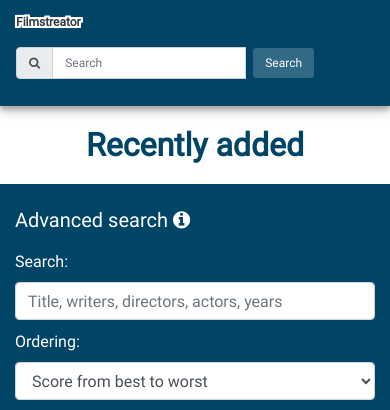
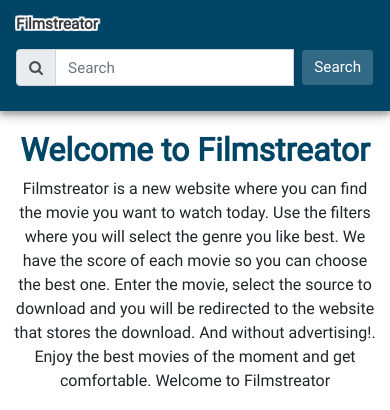
Before and after one commit to koyadovic/filmstreator, a Django app: page / in a window 390 px wide. Shown: the top 410 px of the page. Run offline with Django 3.2, Linux system fonts and the light colour scheme; data that the repository does not hold is empty; some libraries are stand-ins or nearby versions.

Commit message:
Bugfixes

```diff
--- a/implementations/mongodb/searches.py
+++ b/implementations/mongodb/searches.py
@@ -60,6 +60,15 @@ class SearchMongoDB(SearchInterface):
                 for k, v in result.items():
                     if k == '_id':
                         continue
+
+                    if k in ['writers', 'directors', 'stars']:
+                        result[k] = [MongoPerson(**person) for person in v]
+                        continue
+
+                    elif k in ['genres']:
+                        result[k] = [MongoGenre(**genre) for genre in v]
+                        continue
+
                     if type(v) == ObjectId:
                         # this automate the translation of an object id into the referenced object
                         # from another collection searching similarities between collection names
--- a/web/serializers.py
+++ b/web/serializers.py
@@ -29,16 +29,16 @@ class AudiovisualRecordSerializer(serializers.Serializer):
     scores = serializers.SerializerMethodField()
 
     def get_genres(self, obj):
-        return [{'name': genre.get('name')} for genre in obj.genres]
+        return [{'name': genre.name} for genre in obj.genres]
 
     def get_directors(self, obj):
-        return [{'name': person.get('name')} for person in obj.directors]
+        return [{'name': person.name} for person in obj.directors]
 
     def get_writers(self, obj):
-        return [{'name': person.get('name')} for person in obj.writers]
+        return [{'name': person.name} for person in obj.writers]
 
     def get_stars(self, obj):
-        return [{'name': person.get('name')} for person in obj.stars]
+        return [{'name': person.name} for person in obj.stars]
 
     def get_scores(self, obj):
         return [{
--- a/web/static/web/css/styles.10.css
+++ b/web/static/web/css/styles.11.css
@@ -314,8 +333,8 @@ a:hover {
     font-size: 1.5em;
 }
 
-.text_with_2px_border
-{
+.text_with_2px_border {
+    letter-spacing: 5px;
     text-shadow:
         /* first layer at 1px */
         -1px -1px 0px #fff,
@@ -327,23 +346,55 @@ a:hover {
          0px  1px 0px #fff,
          1px  1px 0px #fff,
         /* second layer at 2px */
-        -2px -2px 0px #fff,
-        -1px -2px 0px #fff,
-         0px -2px 0px #fff,
-         1px -2px 0px #fff,
-         2px -2px 0px #fff,
-         2px -1px 0px #fff,
-         2px  0px 0px #fff,
-         2px  1px 0px #fff,
-         2px  2px 0px #fff,
-         1px  2px 0px #fff,
-         0px  2px 0px #fff,
-        -1px  2px 0px #fff,
-        -2px  2px 0px #fff,
-        -2px  1px 0px #fff,
-        -2px  0px 0px #fff,
-        -2px -1px 0px #fff !important;
+        -2px -2px 0px #fff7,
+        -1px -2px 0px #fff7,
+         0px -2px 0px #fff7,
+         1px -2px 0px #fff7,
+         2px -2px 0px #fff7,
+         2px -1px 0px #fff7,
+         2px  0px 0px #fff7,
+         2px  1px 0px #fff7,
+         2px  2px 0px #fff7,
+         1px  2px 0px #fff7,
+         0px  2px 0px #fff7,
+        -1px  2px 0px #fff7,
+        -2px  2px 0px #fff7,
+        -2px  1px 0px #fff7,
+        -2px  0px 0px #fff7,
+        -2px -1px 0px #fff7 !important;
     color: #343a40 !important;
+    font-size: 1.5em;
+}
+.text_with_2px_border_inverted {
+    letter-spacing: 5px;
+    text-shadow:
+        /* first layer at 1px */
+        -1px -1px 0px #000,
+         0px -1px 0px #000,
+         1px -1px 0px #000,
+        -1px  0px 0px #000,
+         1px  0px 0px #000,
+        -1px  1px 0px #000,
+         0px  1px 0px #000,
+         1px  1px 0px #000,
+        /* second layer at 2px */
+        -2px -2px 0px #0007,
+        -1px -2px 0px #0007,
+         0px -2px 0px #0007,
+         1px -2px 0px #0007,
+         2px -2px 0px #0007,
+         2px -1px 0px #0007,
+         2px  0px 0px #0007,
+         2px  1px 0px #0007,
+         2px  2px 0px #0007,
+         1px  2px 0px #0007,
+         0px  2px 0px #0007,
+        -1px  2px 0px #0007,
+        -2px  2px 0px #0007,
+        -2px  1px 0px #0007,
+        -2px  0px 0px #0007,
+        -2px -1px 0px #0007 !important;
+    color: #000 !important;
     font-size: 1.5em;
 }
 
@@ -745,7 +796,8 @@ div.audiovisual-item-container:hover {
         position: static;
     }
     .notbody.navbar * {
-        font-size: .750rem;
+        font-size: .950rem;
+        letter-spacing: initial;
     }
     footer * {
         font-size: .950rem;
--- a/web/templates/web/base.html
+++ b/web/templates/web/base.html
@@ -14,10 +14,9 @@
         <title>{% block title %}{% endblock %}</title>
         <meta name="author" content="SitePoint">
         <meta name="viewport" content="width=device-width, initial-scale=1, shrink-to-fit=no">
-        <meta name="propeller" content="a7813056afee4e406aa10546ca8938c9">
         <link href='{% static "web/css/roboto.css" %}' rel='stylesheet'>
         <link rel="stylesheet" href="{% static "web/css/bootstrap.min.css" %}" integrity="sha384-ggOyR0iXCbMQv3Xipma34MD+dH/1fQ784/j6cY/iJTQUOhcWr7x9JvoRxT2MZw1T" crossorigin="anonymous">
-        <link rel="stylesheet" href="{% static "web/css/styles.10.css" %}">
+        <link rel="stylesheet" href="{% static "web/css/styles.11.css" %}">
         <link rel="shortcut icon" href="{% static "web/img/favicon.png" %}" type="image/x-icon">
         <link rel="icon" href="{% static "web/img/favicon.png" %}" type="image/x-icon">
         <link rel="stylesheet" href="https://stackpath.bootstrapcdn.com/font-awesome/4.7.0/css/font-awesome.min.css">
--- a/web/templates/web/base_with_menu_and_footer.html
+++ b/web/templates/web/base_with_menu_and_footer.html
@@ -10,7 +10,7 @@
 </nav>
 
 {% if genres_names %}
-<nav class="navbar navbar-default navbar-static-top second-nav">
+<nav class="navbar navbar-default navbar-static-top second-nav {{ context_class }}">
     {% for genres_name in genres_names %}
         {% if forloop.counter < 6 %}
         <li class="nav-item{% if genres_name == current_genre %} active{% endif %}">
@@ -50,8 +50,8 @@
     <!-- {'ft': 'advanced', 'genres__name__in': ['Crime', 'Drama'], 'year__gte': '1970', 'year__lte': '2019'} -->
         <br>
         <h5>Advanced search
-            <a href="#" id="search-tooltip" data-toggle="tooltip" data-placement="bottom"
-               title="All fields are optional. If any of them (or all) are empty, search wont use them.">
+            <a id="search-tooltip" data-toggle="tooltip" data-html="true"
+               title data-original-title="All fields are optional. If any of them (or all) are empty, search wont use them. <br><br>You can search by <b>titles</b>, <b>writers</b>, <b>directors</b>, <b>actors</b>, <b>years</b>, <b>synopsis</b>.<br><br>You can <b>search by literal</b> texts by quoting them. &quot;Matt Damon&quot;, for example.<br><br>You can <b>exclude</b> text by placing a minus symbol in front, -2015 for example.">
                 <i style="color: white" class="fa fa-info-circle" aria-hidden="true"></i>
             </a>
         </h5>
@@ -109,10 +109,8 @@
 {% block body_extra_js %}
 <script>
 $(document).ready(function () {
-    $('#search-tooltip').on('click', function(event) {
-        event.preventDefault();
-        $('#search-tooltip').tooltip();
-    });
+    $('#search-tooltip').tooltip();
+
     $('#advanced-search-form').on('submit', function (event) {
         event.preventDefault();
         var selectedGenresArray = [];
--- a/web/templates/web/genre.html
+++ b/web/templates/web/genre.html
@@ -24,9 +24,12 @@
     {% if search.results %}
     {% include 'web/fragment_page_navigation.html' %}
     <br>
+    <br>
     <div class="text-center">
     {% include 'web/fragment_social_links.html'  with text='Best films about '|add:current_genre url=request.build_absolute_uri %}
     </div>
+    <br>
+    <br>
     {% endif %}
 
 {% endblock %}
--- a/web/templates/web/landing.html
+++ b/web/templates/web/landing.html
@@ -33,6 +33,8 @@
 
     <div class="text-center">
     <br>
+    <h1>Welcome to Filmstreator</h1>
+    <p>Filmstreator is a new website where you can find the movie you want to watch today. Use the filters where you will select the genre you like best. We have the score of each movie so you can choose the best one. Enter the movie, select the source to download and you will be redirected to the website that stores the download. And without advertising!. Enjoy the best movies of the moment and get comfortable. Welcome to Filmstreator</p>
     <h2>Recently added</h2>
     {% for audiovisual_item in last_records %}
         {% include 'web/fragment_audiovisual_item.html' with ai=audiovisual_item %}
--- a/web/views.py
+++ b/web/views.py
@@ -82,6 +82,7 @@ def landing(request):
 
     context = {
         # 'genres': genres,
+        'context_class': 'landing',
         'is_landing': True,
         'last_records': last_records,
         'search': search,
@@ -99,7 +100,6 @@ def details(request, slug=None):
         referer_uri = request.META['HTTP_REFERER']
         referer_uri = urllib.parse.unquote(referer_uri)
         get_params = {p.split('=')[0]: p.split('=')[1] for p in referer_uri.split('?')[1].split('&')}
-        print(get_params)
     except (IndexError, KeyError):
         get_params = {}
 
@@ -118,6 +118,11 @@ def details(request, slug=None):
         return render(request, 'web/404.html', status=404, context=context)
 
     audiovisual_record = audiovisual_records[0]
+
+    # /s/?ft=b&s="{{ person.name }}"
+    for person in audiovisual_record.directors + audiovisual_record.writers + audiovisual_record.stars:
+        person.search_url = f'/s/?ft=b&s="{person.name}"'.replace(' ', '+')
+        print(person.search_url)
 
     related_search = Search.Builder.new_search(AudiovisualRecord)
     related_search.add_condition(Condition('deleted', Condition.EQUALS, False))
@@ -138,7 +143,7 @@ def details(request, slug=None):
 
     related_search.add_condition(Condition('created_date', Condition.GREAT_OR_EQUAL_THAN, now - timedelta(days=120)))
     for genre in audiovisual_record.genres:
-        related_search.add_condition(Condition('genres__name', Condition.EQUALS, genre['name']))
+        related_search.add_condition(Condition('genres__name', Condition.EQUALS, genre.name))
 
     related_records = related_search.search(
         sort_by=['-global_score'],
@@ -153,6 +158,7 @@ def details(request, slug=None):
         .search(sort_by='quality')
     )
     context = {
+        'context_class': 'details',
         'is_landing': True,
         'audiovisual_record': audiovisual_record,
         'downloads': downloads,
@@ -189,6 +195,7 @@ def genre_view(request, genre=None):
 
     context = {
         # 'filter_params': get_params,
+        'context_class': 'genre_view',
         'is_landing': True,
         'current_genre': genre,
         'genres_names': _get_genres(),
@@ -251,6 +258,7 @@ def remove_film(request, object_id):
 
 def dmca(request):
     context = {
+        'context_class': 'dmca',
         'is_landing': False,
         'genres_names': _get_genres(),
         'year_range': range(1970, int(datetime.utcnow().strftime('%Y')) + 1)
@@ -260,6 +268,7 @@ def dmca(request):
 
 def terms_and_conditions(request):
     context = {
+        'context_class': 'terms',
         'is_landing': False,
         'genres_names': _get_genres(),
         'year_range': range(1970, int(datetime.utcnow().strftime('%Y')) + 1)
```
Also changed, not shown: other parts of web/static/web/css/styles.11.css (+32 -5 lines), web/templates/web/details.html (+44 -13 lines).
